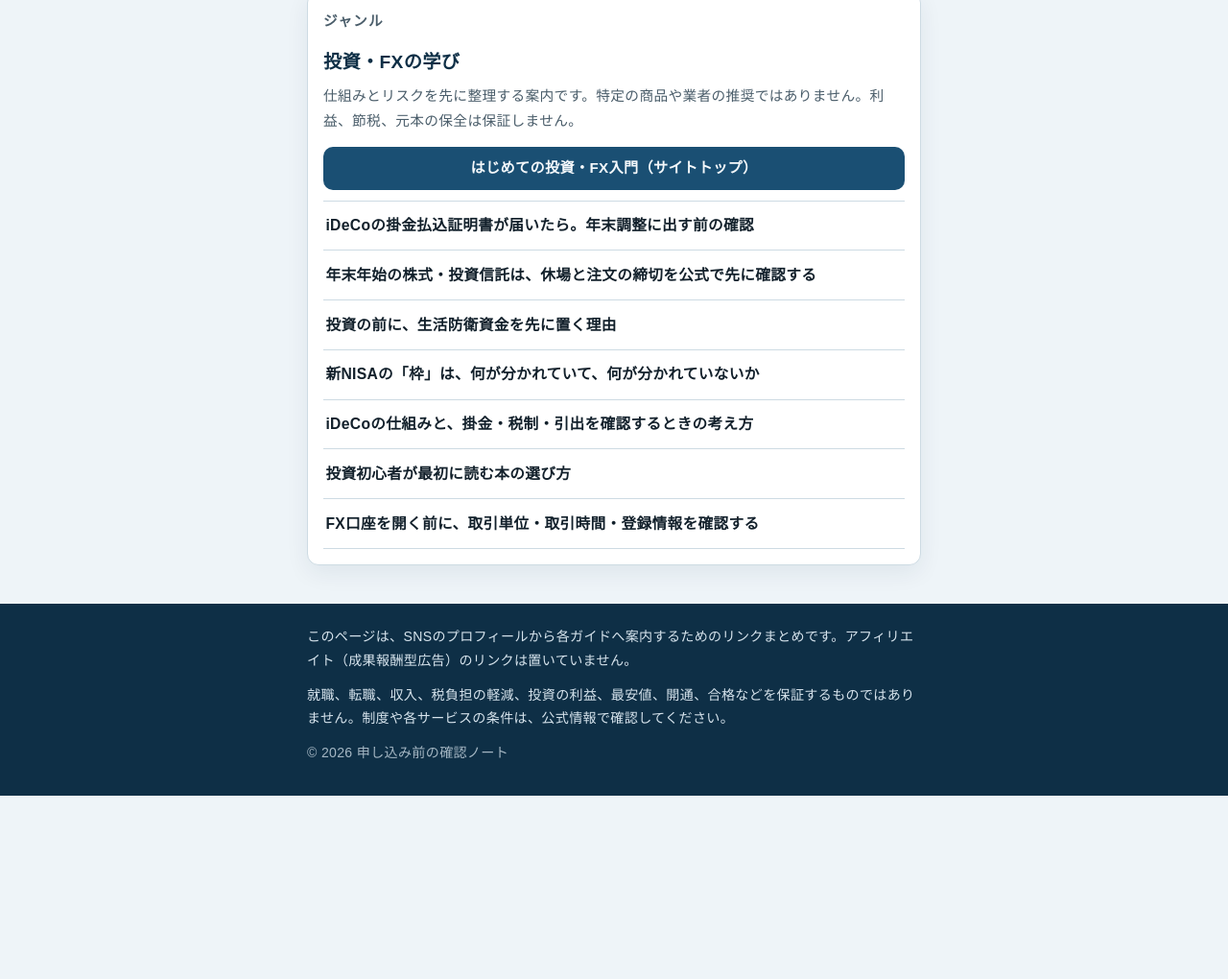
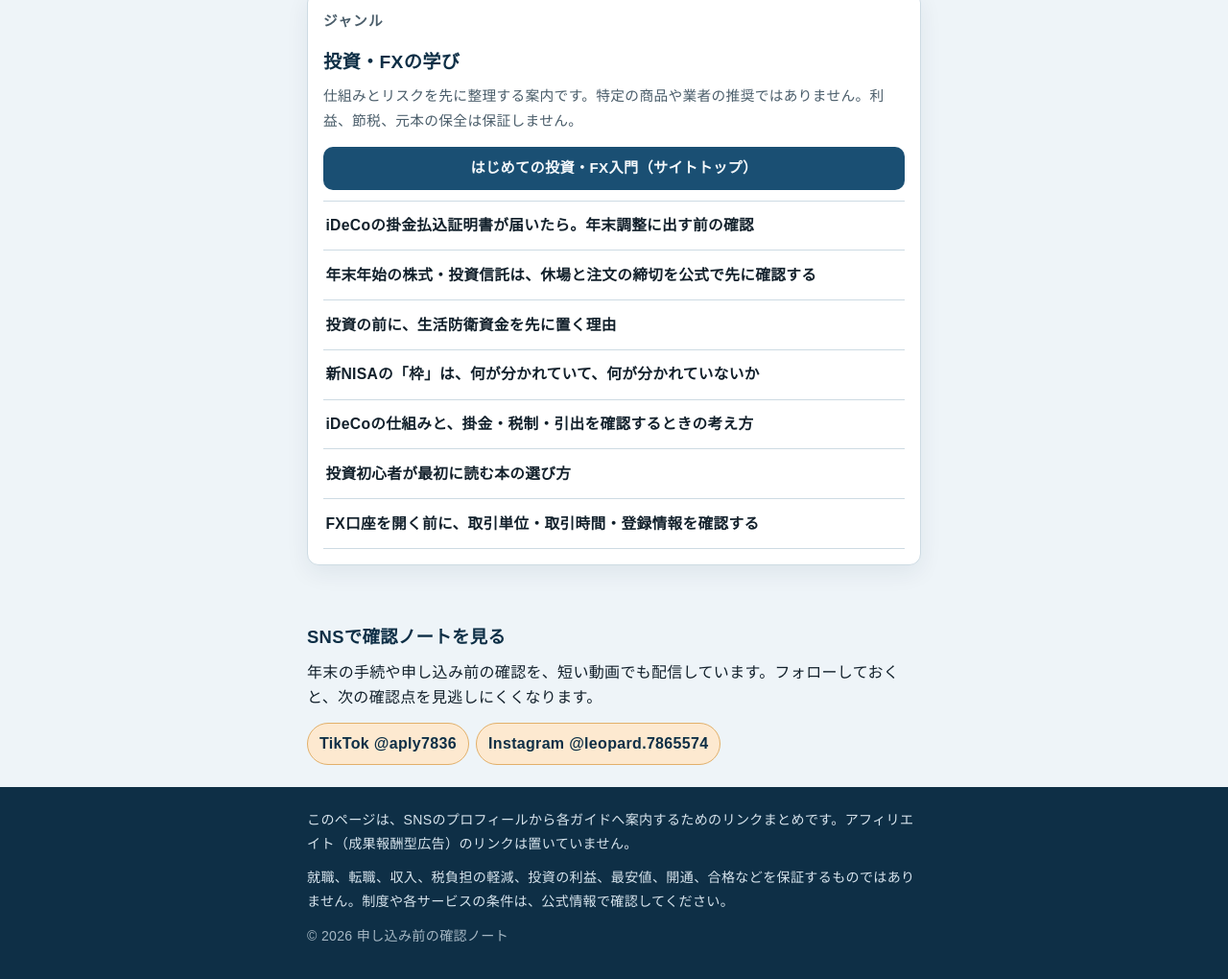
Before and after one commit to ats-business-hub/links, a plain HTML site: page index.html in a window 1280 px wide. Shown: the part 6218-7238 px from the top of the page at 96% size. Before the commit the page ends 7047 px from the top, so only its background shows below. Drawn offline with Linux system fonts and the light colour scheme.

Commit message:
プロフィール先のリンクまとめに、TikTokとInstagramのフォロー導線を追加する

```diff
--- a/index.html
+++ b/index.html
@@ -261,6 +261,17 @@
     </div>
   </main>
 
+  <section class="sns-follow" aria-labelledby="sns-follow-heading">
+    <div class="wrap">
+      <h2 id="sns-follow-heading">SNSで確認ノートを見る</h2>
+      <p>年末の手続や申し込み前の確認を、短い動画でも配信しています。フォローしておくと、次の確認点を見逃しにくくなります。</p>
+      <ul class="sns-links">
+        <li><a href="https://www.tiktok.com/@aply7836">TikTok @aply7836</a></li>
+        <li><a href="https://www.instagram.com/leopard.7865574/">Instagram @leopard.7865574</a></li>
+      </ul>
+    </div>
+  </section>
+
   <footer class="site-footer">
     <div class="wrap">
       <p>このページは、SNSのプロフィールから各ガイドへ案内するためのリンクまとめです。アフィリエイト（成果報酬型広告）のリンクは置いていません。</p>
--- a/style.css
+++ b/style.css
@@ -220,3 +220,35 @@ main { padding: 1rem 0 2.5rem; }
   font-weight: 700;
 }
 .genre-featured .list-label { color: #b56a14; }
+
+.sns-follow {
+  padding: 1.2rem 0 1.4rem;
+}
+.sns-follow h2 {
+  margin: 0 0 0.5rem;
+  font-size: 1.15rem;
+  color: var(--navy-deep);
+}
+.sns-follow p {
+  margin: 0 0 0.85rem;
+  line-height: 1.6;
+}
+.sns-links {
+  display: flex;
+  flex-wrap: wrap;
+  gap: 0.45rem;
+  margin: 0;
+  padding: 0;
+  list-style: none;
+}
+.sns-links a {
+  display: inline-block;
+  padding: 0.45rem 0.75rem;
+  border-radius: 999px;
+  background: var(--accent-soft);
+  border: 1px solid #e2b06a;
+  color: var(--navy-deep);
+  text-decoration: none;
+  font-weight: 600;
+}
+.sns-links a:hover { color: var(--teal); }
```
